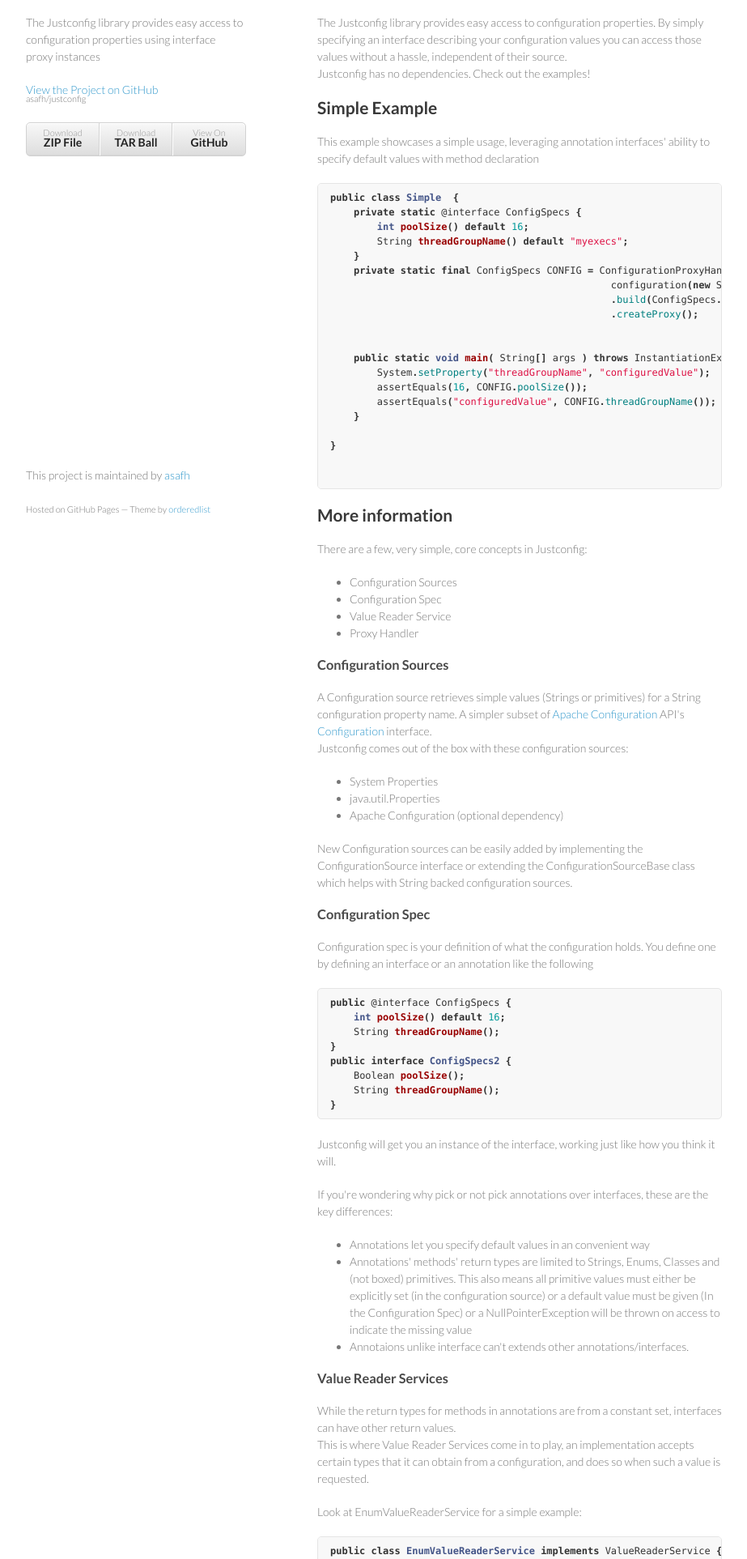
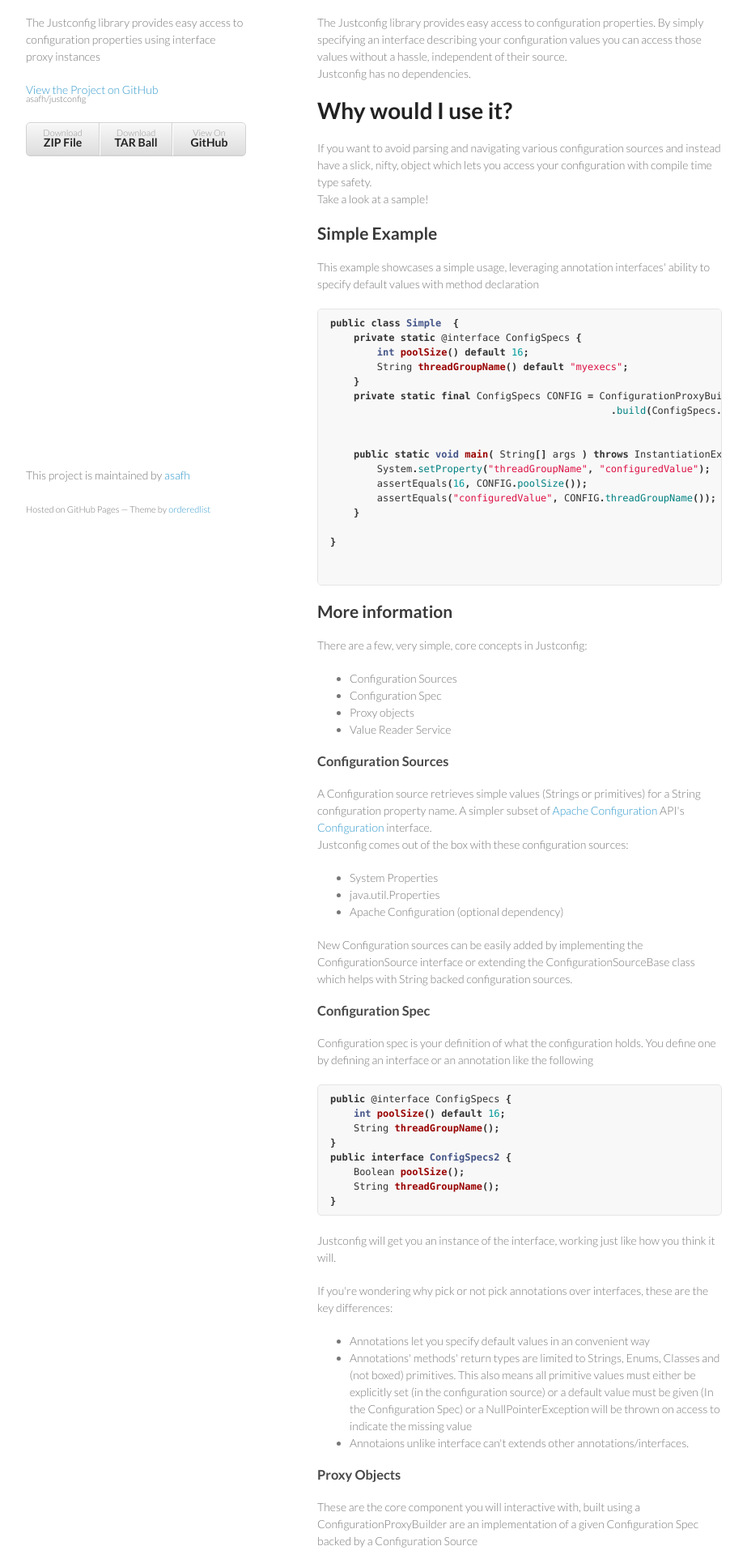
Before and after one commit to asafh/justconfig, a plain HTML site: page index.html in a window 1280 px wide. Shown: the part 92-2017 px from the top of the page at 81% size, without its empty margins (178-1101 px from the left). Drawn offline with Linux system fonts and the light colour scheme.

Commit message:
Create gh-pages branch via GitHub

```diff
--- a/index.html
+++ b/index.html
@@ -31,8 +31,13 @@
         <h1>The Justconfig library</h1>
 
 <p>The Justconfig library provides easy access to configuration properties. By simply specifying an interface describing your configuration values you can access those values without a hassle, independent of their source.<br>
-Justconfig has no dependencies.
-Check out the examples!</p>
+Justconfig has no dependencies.</p>
+
+<h1>Why would I use it?</h1>
+
+<p>If you want to avoid parsing and navigating various configuration sources and instead
+have a slick, nifty, object which lets you access your configuration with compile time type safety.<br>
+Take a look at a sample!</p>
 
 <h2>Simple Example</h2>
 
@@ -43,10 +48,8 @@ Check out the examples!</p>
         <span class="kt">int</span> <span class="nf">poolSize</span><span class="o">()</span> <span class="k">default</span> <span class="mi">16</span><span class="o">;</span>
         <span class="n">String</span> <span class="nf">threadGroupName</span><span class="o">()</span> <span class="k">default</span> <span class="s">"myexecs"</span><span class="o">;</span>
     <span class="o">}</span>
-    <span class="kd">private</span> <span class="kd">static</span> <span class="kd">final</span> <span class="n">ConfigSpecs</span> <span class="n">CONFIG</span> <span class="o">=</span> <span class="n">ConfigurationProxyHandlerBuilder</span><span class="o">.</span><span class="na">newBuilder</span><span class="o">().</span>
-                                                <span class="n">configuration</span><span class="o">(</span><span class="k">new</span> <span class="n">SystemPropertiesConfigurationSource</span><span class="o">())</span>
-                                                <span class="o">.</span><span class="na">build</span><span class="o">(</span><span class="n">ConfigSpecs</span><span class="o">.</span><span class="na">class</span><span class="o">)</span>
-                                                <span class="o">.</span><span class="na">createProxy</span><span class="o">();</span>
+    <span class="kd">private</span> <span class="kd">static</span> <span class="kd">final</span> <span class="n">ConfigSpecs</span> <span class="n">CONFIG</span> <span class="o">=</span> <span class="n">ConfigurationProxyBuilder</span><span class="o">.</span><span class="na">newBuilder</span><span class="o">(</span><span class="k">new</span> <span class="n">SystemPropertiesConfigurationSource</span><span class="o">())</span>
+                                                <span class="o">.</span><span class="na">build</span><span class="o">(</span><span class="n">ConfigSpecs</span><span class="o">.</span><span class="na">class</span><span class="o">);</span>
 
 
     <span class="kd">public</span> <span class="kd">static</span> <span class="kt">void</span> <span class="nf">main</span><span class="o">(</span> <span class="n">String</span><span class="o">[]</span> <span class="n">args</span> <span class="o">)</span> <span class="kd">throws</span> <span class="n">InstantiationException</span><span class="o">,</span> <span class="n">IllegalAccessException</span><span class="o">{</span>
@@ -67,8 +70,8 @@ Check out the examples!</p>
 <ul>
 <li>Configuration Sources</li>
 <li>Configuration Spec</li>
+<li>Proxy objects</li>
 <li>Value Reader Service</li>
-<li>Proxy Handler</li>
 </ul><h3>Configuration Sources</h3>
 
 <p>A Configuration source retrieves simple values (Strings or primitives) for a String configuration property name. A simpler subset of <a href="http://commons.apache.org/configuration/">Apache Configuration</a> API's <a href="http://commons.apache.org/configuration/apidocs/org/apache/commons/configuration/Configuration.html">Configuration</a> interface.<br>
@@ -106,7 +109,12 @@ Justconfig comes out of the box with these configuration sources:  </p>
 <li>Annotations' methods' return types are limited to Strings, Enums, Classes and (not boxed) primitives. This also means all primitive values must either be explicitly set (in the configuration source) or a default value must be given (In the Configuration Spec) or a NullPointerException will be thrown on access to indicate the missing value<br>
 </li>
 <li>Annotaions unlike interface can't extends other annotations/interfaces.</li>
-</ul><h3>Value Reader Services</h3>
+</ul><h3>Proxy Objects</h3>
+
+<p>These are the core component you will interactive with, built using a ConfigurationProxyBuilder are an implementation
+of a given Configuration Spec backed by a Configuration Source</p>
+
+<h3>Value Reader Services</h3>
 
 <p>While the return types for methods in annotations are from a constant set, interfaces can have other return values.<br>
 This is where Value Reader Services come in to play, an implementation accepts certain types that it can obtain from a configuration, and does so when such a value is requested.</p>
```
Also changed, not shown: params.json (+1 -1 lines).
